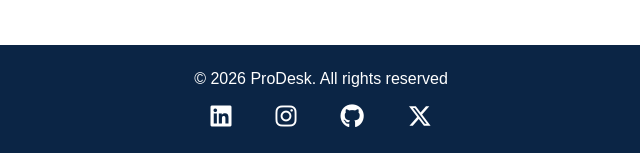
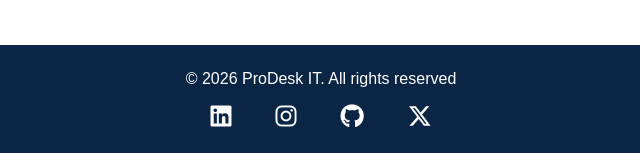
Before and after one commit to shahira-sohail/Landing_page, a plain HTML site: page index.html in a window 1280 px wide. Shown: the part 1051-1204 px from the top of the page, 319-959 px from the left. Drawn offline with Linux system fonts and the light colour scheme.

```diff
--- a/index.html
+++ b/index.html
@@ -62,7 +62,7 @@
         </div>
     </section>
     <footer id="contact" class="footer">
-        <p>&copy; 2026 ProDesk. All rights reserved</p>
+        <p>&copy; 2026 ProDesk IT. All rights reserved</p>
         <div class="social-icons">
             <a href="https://www.linkedin.com/" target="_blank">
                 <i class="fa-brands fa-linkedin"></i>
```
